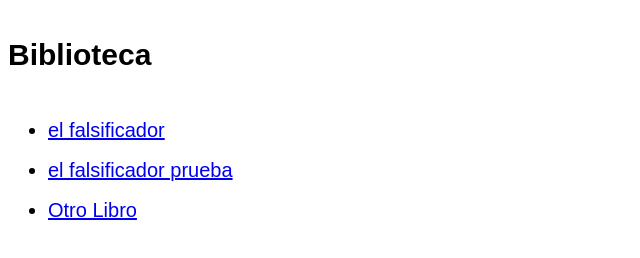
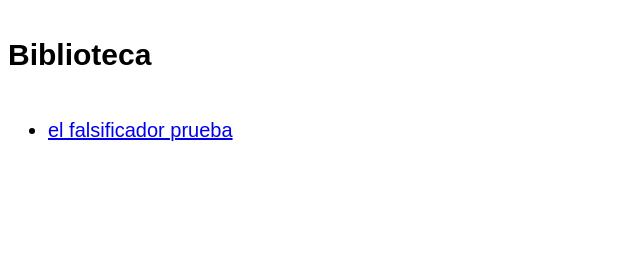
Before and after one commit to kruxty/lib, a plain HTML site: page index.html in a window 1280 px wide. Shown: the whole page, without its empty margins (0-640 px from the left). Drawn offline with Linux system fonts and the light colour scheme.

Commit message:
Remove old download link for 'el falsificador'

```diff
--- a/index.html
+++ b/index.html
@@ -4,9 +4,7 @@
 <body style="font-family: sans-serif; font-size: 20px; line-height: 2;">
   <h2>Biblioteca</h2>
   <ul>
-    <li><a href="https://github.com/kruxty/lib/blob/main/falsificador%2C%20El%20-%20Rafael%20Tarradas%20Bult%C3%B3.mobi" download="https://github.com/kruxty/lib/blob/main/falsificador%2C%20El%20-%20Rafael%20Tarradas%20Bult%C3%B3.mobi">el falsificador</a></li>
     <li><a href="falsificador%2C%20El%20-%20Rafael%20Tarradas%20Bult%C3%B3.mobi" download="falsificador%2C%20El%20-%20Rafael%20Tarradas%20Bult%C3%B3.mobi">el falsificador prueba</a></li>
-    <li><a href="otro_libro.mobi" download="otro_libro.mobi">Otro Libro</a></li>
   </ul>
 </body>
 </html>
```
